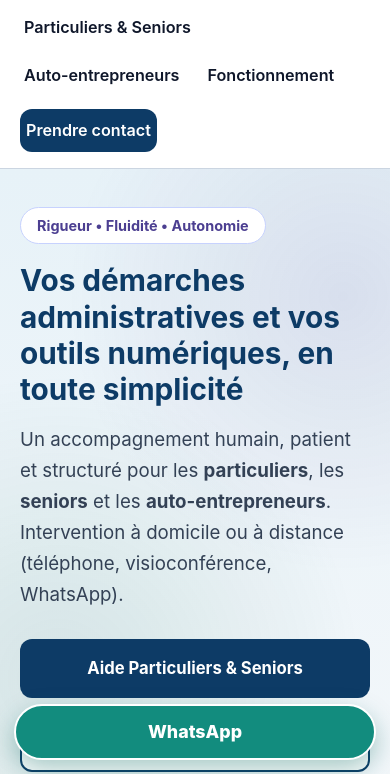
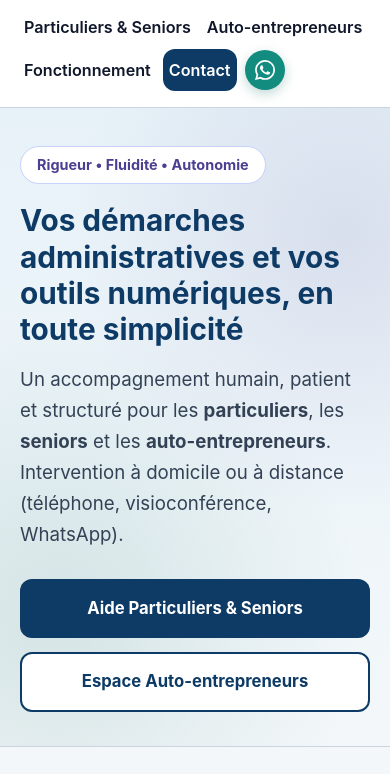
Before and after one commit to jpeul28-wq/jpeulservice-fr, a plain HTML site: page index.html in a window 390 px wide. Shown: the part 70-844 px from the top of the page. Drawn offline with Linux system fonts and the light colour scheme.

Commit message:
Update index.html

```diff
--- a/index.html
+++ b/index.html
@@ -688,7 +688,45 @@
         flex-direction: column;
         align-items: flex-start;
       }
-    }
+    }.header-whatsapp-btn {
+  display: inline-flex;
+  align-items: center;
+  justify-content: center;
+  width: 40px;
+  height: 40px;
+  border-radius: 50%;
+  background-color: var(--whatsapp-green, #25d366);
+  color: #ffffff !important;
+  text-decoration: none !important;
+  box-shadow: 0 4px 12px rgba(11, 107, 96, 0.25);
+  transition: transform 0.2s ease, background-color 0.15s ease;
+  flex-shrink: 0;
+}
+
+.header-whatsapp-btn:hover,
+.header-whatsapp-btn:focus-visible {
+  background-color: var(--whatsapp-hover, #1ebe5d);
+  transform: scale(1.06);
+}
+
+@media (min-width: 601px) {
+  .nav-whatsapp-item {
+    display: none;
+  }
+}
+
+@media (max-width: 600px) {
+  .main-nav ul {
+    display: flex;
+    flex-wrap: wrap;
+    align-items: center;
+    gap: 8px;
+  }
+
+  .whatsapp-float {
+    display: none !important;
+  }
+}
   </style>
 </head>
 <body>
@@ -708,7 +746,21 @@
           <li><a href="#particuliers-seniors">Particuliers &amp; Seniors</a></li>
           <li><a href="#auto-entrepreneurs">Auto-entrepreneurs</a></li>
           <li><a href="#fonctionnement">Fonctionnement</a></li>
-          <li><a href="#contact" class="btn btn-primary">Prendre contact</a></li>
+          <li><a href="#contact" class="btn btn-primary">Contact</a></li>
+          <li class="nav-whatsapp-item">
+            <a
+              href="https://wa.me/33744418090"
+              target="_blank"
+              rel="noopener noreferrer"
+              class="header-whatsapp-btn"
+              aria-label="Contacter sur WhatsApp"
+              title="WhatsApp"
+            >
+              <svg viewBox="0 0 24 24" width="20" height="20" aria-hidden="true" fill="currentColor">
+                <path d="M20.52 3.48A11.82 11.82 0 0 0 12.07 0C5.5 0 .16 5.34.16 11.91c0 2.1.55 4.15 1.6 5.96L0 24l6.3-1.65a11.87 11.87 0 0 0 5.77 1.47h.01c6.57 0 11.91-5.34 11.91-11.91 0-3.18-1.24-6.17-3.47-8.43zm-8.44 18.33h-.01a9.86 9.86 0 0 1-5.03-1.38l-.36-.21-3.74.98 1-3.65-.23-.37a9.84 9.84 0 0 1-1.51-5.29c0-5.44 4.43-9.87 9.88-9.87 2.64 0 5.12 1.03 6.98 2.9a9.82 9.82 0 0 1 2.89 6.98c0 5.44-4.43 9.87-9.85 9.87zm5.41-7.39c-.3-.15-1.76-.87-2.03-.97-.27-.1-.47-.15-.67.15-.2.3-.77.97-.95 1.17-.17.2-.35.22-.65.07-.3-.15-1.26-.46-2.4-1.48-.89-.79-1.49-1.77-1.66-2.07-.17-.3-.02-.46.13-.61.13-.13.3-.35.45-.52.15-.17.2-.3.3-.5.1-.2.05-.37-.02-.52-.07-.15-.67-1.61-.92-2.21-.24-.58-.49-.5-.67-.51h-.57c-.2 0-.52.07-.8.37-.27.3-1.05 1.02-1.05 2.49s1.07 2.89 1.22 3.09c.15.2 2.11 3.22 5.11 4.52.71.31 1.27.49 1.7.63.72.23 1.37.2 1.89.12.58-.09 1.76-.72 2.01-1.41.25-.69.25-1.29.17-1.41-.07-.12-.27-.2-.57-.35z"/>
+              </svg>
+            </a>
+          </li>
         </ul>
       </nav>
     </div>
@@ -891,7 +943,7 @@
             </p>
             <p>
               <strong>Modalités :</strong><br />
-              Accompagnement à distance partout en France ou à domicile selon secteur.
+              Accompagnement à distance partout en France & DROM ou à domicile selon secteur.
             </p>
           </div>
 
```
